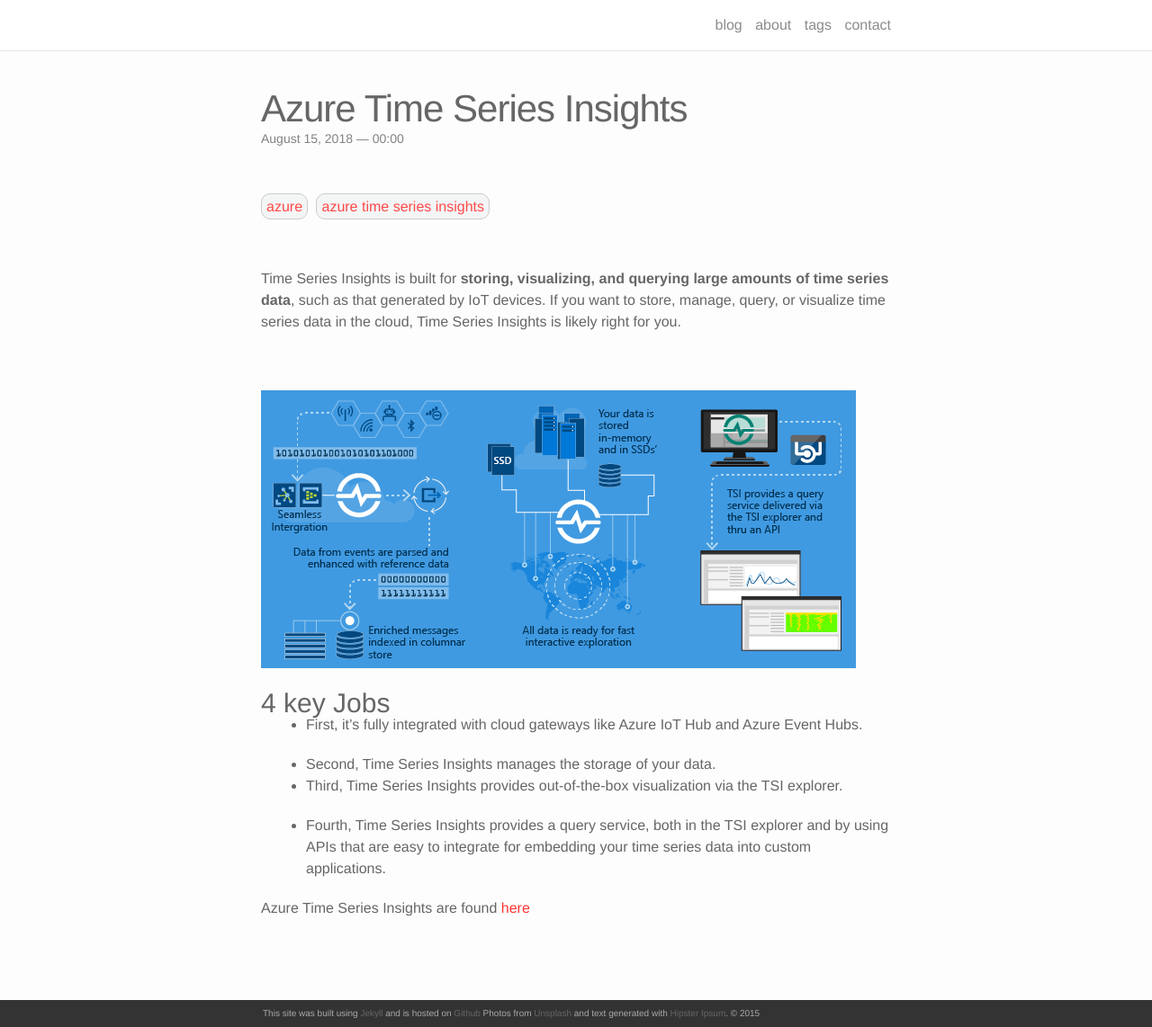
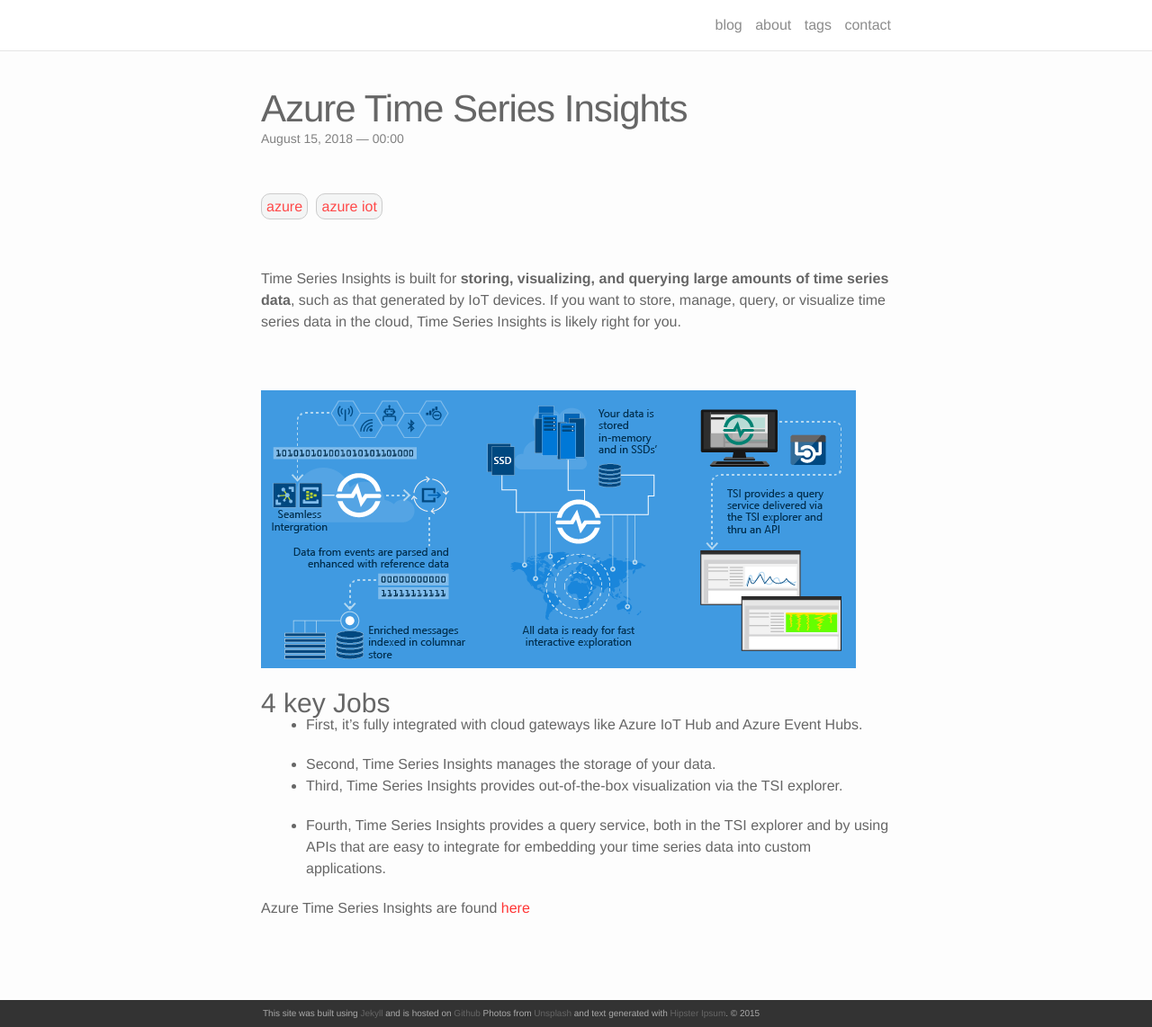
Before and after one commit to write2azurelearning/write2azurelearning.github.io, a Jekyll site: the page built from _posts/2018-08-15-azure-time-series-insights.md, in a window 1280 px wide and 1142 px high. Shown: the whole window at 90% size. Built offline with Jekyll 4.4.1, drawn with Linux system fonts in a browser that asks for light colours; nearby versions of some CDN libraries.

Commit message:
AddPosts

```diff
--- a/_posts/2018-08-15-azure-time-series-insights.md
+++ b/_posts/2018-08-15-azure-time-series-insights.md
@@ -5,7 +5,7 @@
 date: 2018-08-15 00:00:00
 tags:
 - azure
-- azure time series insights
+- azure iot
 description: Azure Time Series Insights
 ---
 <br/>
```
